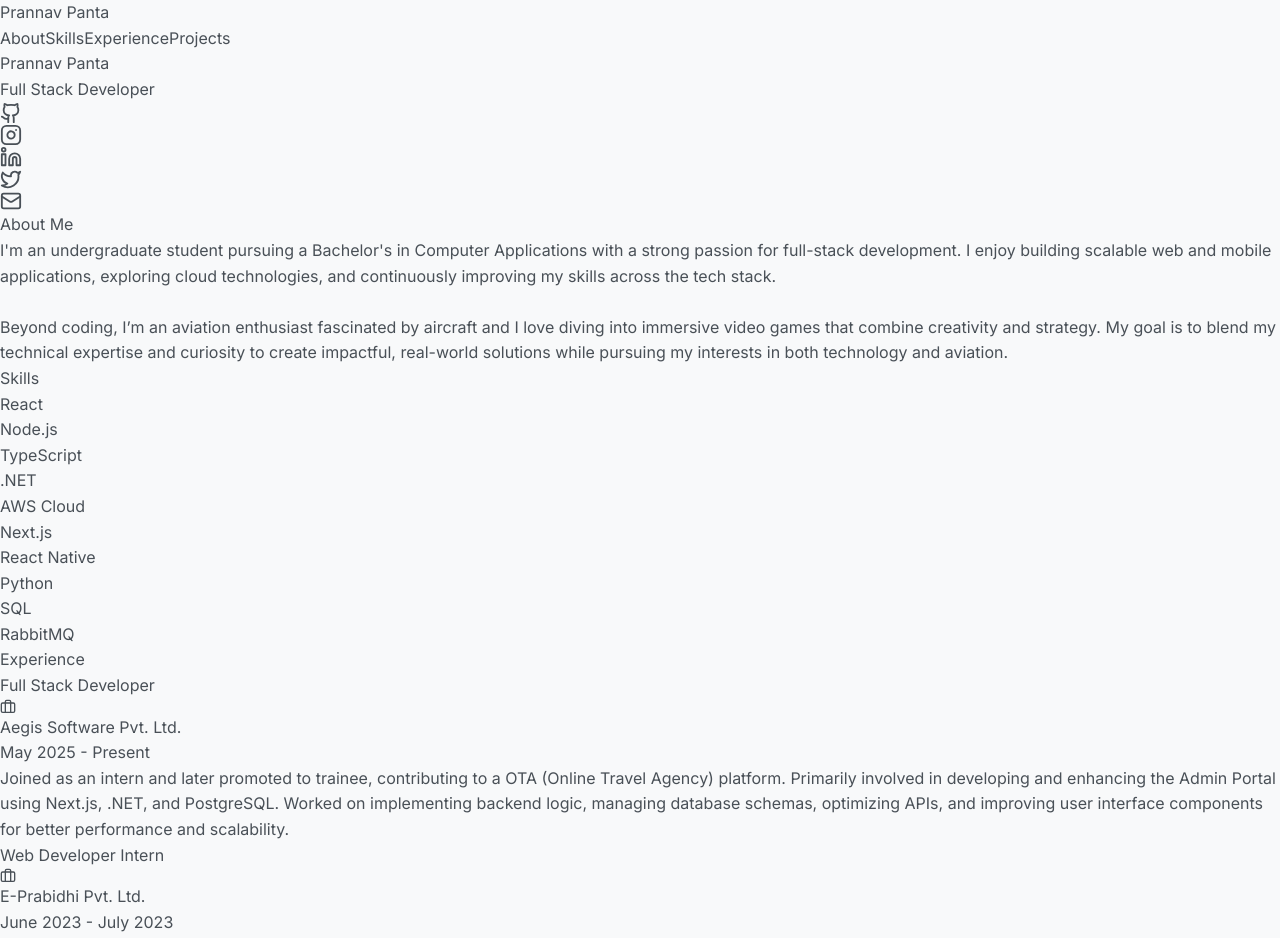
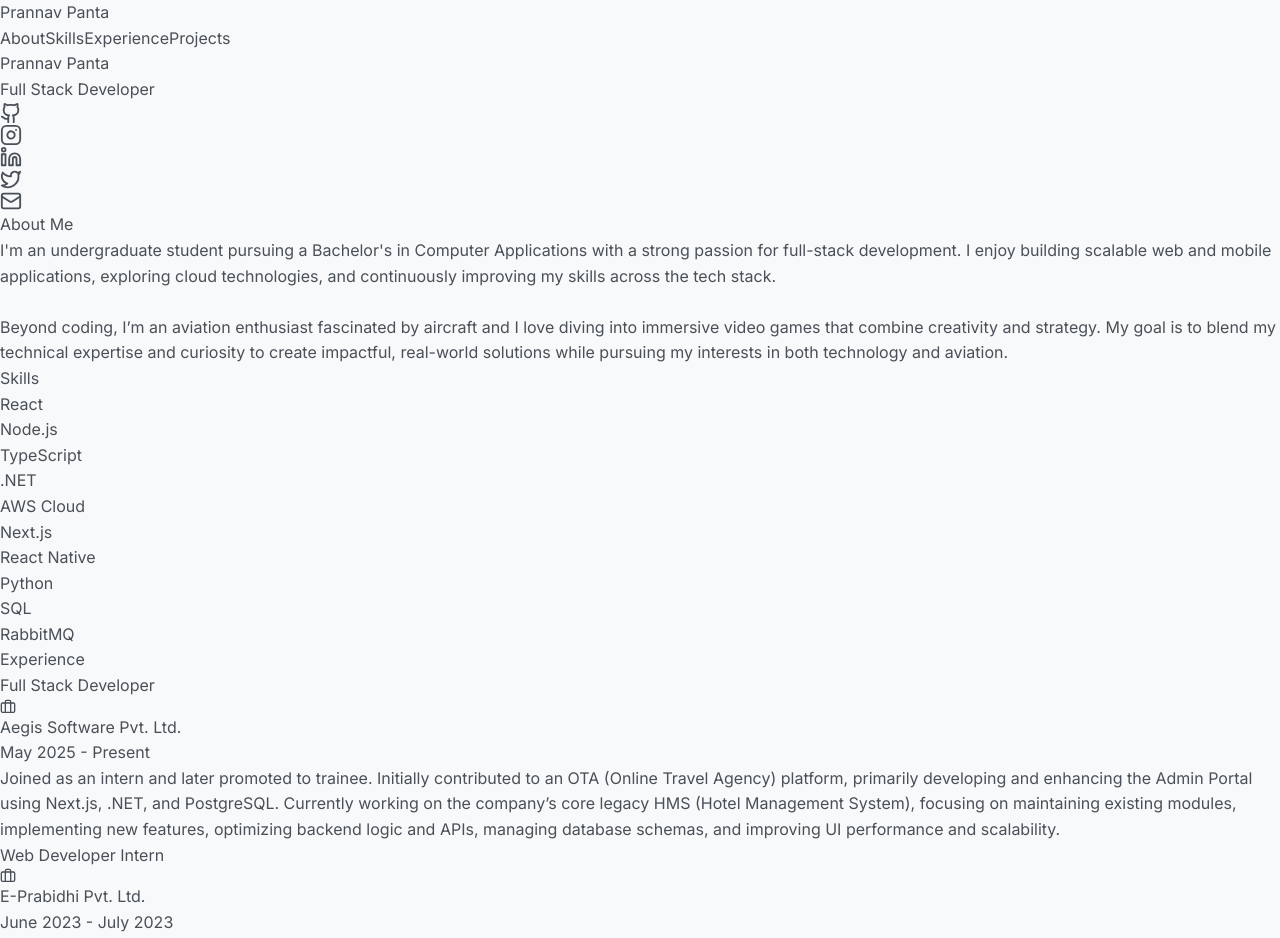
Before and after one commit to PrannavP/my-website, a React (Vite) app: page / in a window 1280 px wide. Shown: the top 938 px of the page. Built offline with nearby package versions, Linux system fonts and the light colour scheme.

Commit message:
Added Aegis HMS exp in experience section.

```diff
--- a/src/components/Experience.tsx
+++ b/src/components/Experience.tsx
@@ -7,7 +7,7 @@ const Experience = () => {
             company: 'Aegis Software Pvt. Ltd.',
             period: 'May 2025 - Present',
             description:
-                'Joined as an intern and later promoted to trainee, contributing to a OTA (Online Travel Agency) platform. Primarily involved in developing and enhancing the Admin Portal using Next.js, .NET, and PostgreSQL. Worked on implementing backend logic, managing database schemas, optimizing APIs, and improving user interface components for better performance and scalability.'
+                'Joined as an intern and later promoted to trainee. Initially contributed to an OTA (Online Travel Agency) platform, primarily developing and enhancing the Admin Portal using Next.js, .NET, and PostgreSQL. Currently working on the company’s core legacy HMS (Hotel Management System), focusing on maintaining existing modules, implementing new features, optimizing backend logic and APIs, managing database schemas, and improving UI performance and scalability.'
         },
         {
             role: 'Web Developer Intern',
```
